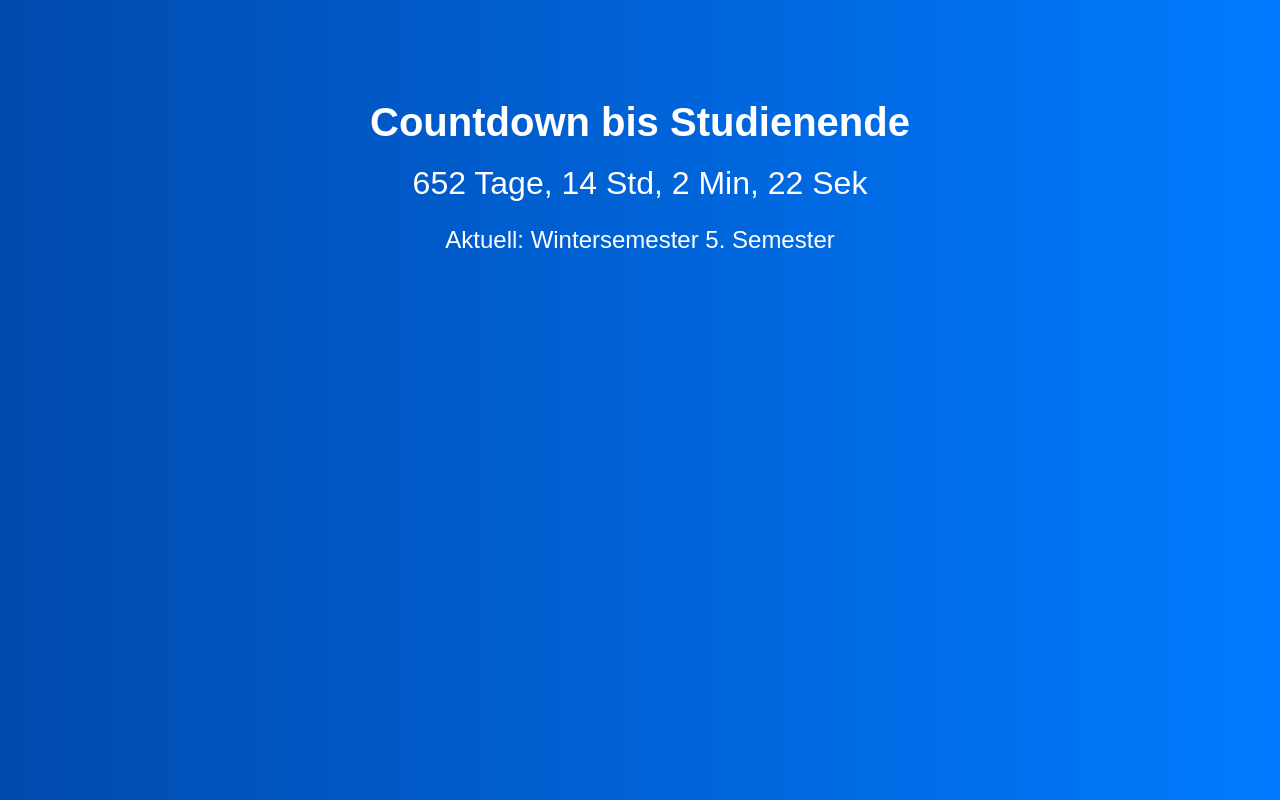
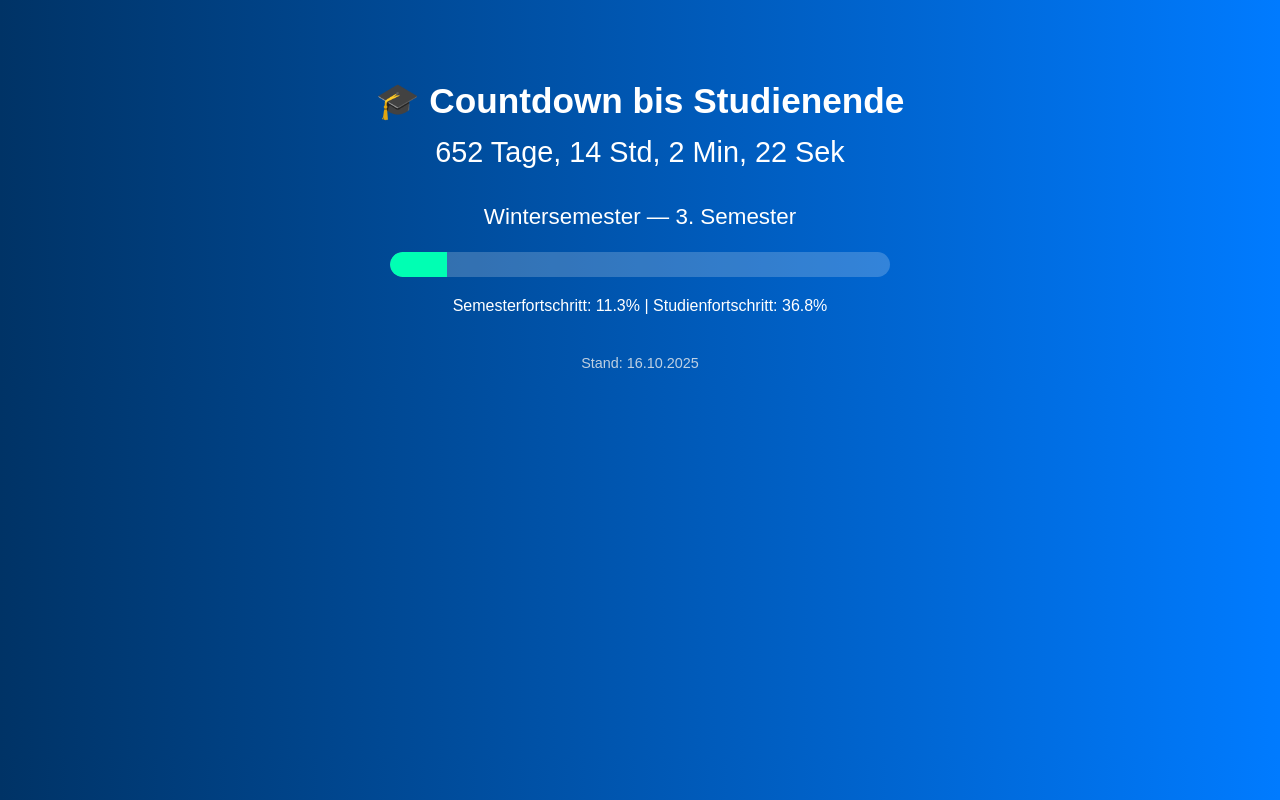
Before and after one commit to li-droid-cmyk/studium-countdown, a plain HTML site: page index.html in a window 1280 px wide. Drawn offline with Linux system fonts and the light colour scheme.

Commit message:
Update index.html

```diff
--- a/index.html
+++ b/index.html
@@ -2,54 +2,119 @@
 <html lang="de">
 <head>
   <meta charset="UTF-8">
-  <title>Studium Countdown</title>
+  <title>Mein Studium Countdown</title>
   <style>
     body {
       font-family: Arial, sans-serif;
       text-align: center;
-      background: linear-gradient(to right, #004aad, #007bff);
+      background: linear-gradient(to right, #003366, #007bff);
       color: white;
-      margin-top: 100px;
+      margin-top: 80px;
     }
-    h1 { font-size: 2.5em; margin-bottom: 0.5em; }
-    #timer { font-size: 2em; margin-top: 0.5em; }
-    #semester { font-size: 1.5em; margin-top: 1em; }
+    h1 { font-size: 2.2em; margin-bottom: 0.4em; }
+    #timer { font-size: 1.8em; margin-bottom: 1.2em; }
+    #semester { font-size: 1.4em; margin-bottom: 1em; }
+    #progress-container {
+      width: 80%;
+      max-width: 500px;
+      height: 25px;
+      background-color: #ffffff33;
+      margin: 20px auto;
+      border-radius: 20px;
+      overflow: hidden;
+    }
+    #progress-bar {
+      height: 100%;
+      width: 0%;
+      background-color: #00ffb3;
+      border-radius: 20px 0 0 20px;
+      transition: width 0.5s ease;
+    }
+    footer {
+      margin-top: 40px;
+      font-size: 0.9em;
+      color: #eee;
+      opacity: 0.8;
+    }
   </style>
 </head>
 <body>
-  <h1>Countdown bis Studienende</h1>
+  <h1>🎓 Countdown bis Studienende</h1>
   <div id="timer"></div>
   <div id="semester"></div>
 
+  <div id="progress-container">
+    <div id="progress-bar"></div>
+  </div>
+  <div id="progress-text"></div>
+
+  <footer>Stand: <span id="today"></span></footer>
+
   <script>
-    const startDate = new Date("2023-10-01");  // Studienbeginn
-    const endDate = new Date("2027-07-31");    // Studienende
-    const semesterLengthMonths = 6;            // 6 Monate pro Semester
+    // === Deine Studiendaten ===
+    const studyStart = new Date("2024-10-01");
+    const studyEnd   = new Date("2027-07-31");
+
+    // Semesterzeiten (fest definiert)
+    const semesters = [
+      { name: "Wintersemester", startMonth: 9, startDay: 1, endMonth: 1, endDay: 14 },
+      { name: "Sommersemester", startMonth: 2, startDay: 14, endMonth: 6, endDay: 31 }
+    ];
+
+    function getCurrentSemester(now) {
+      const year = now.getFullYear();
+      const winterStart = new Date(year, 9, 1);   // 1.10
+      const winterEnd   = new Date(year + 1, 1, 14); // 14.02
+      const summerStart = new Date(year, 2, 14);  // 14.03
+      const summerEnd   = new Date(year, 6, 31);  // 31.07
+
+      if (now >= winterStart && now <= winterEnd) return { name: "Wintersemester", start: winterStart, end: winterEnd };
+      if (now >= summerStart && now <= summerEnd) return { name: "Sommersemester", start: summerStart, end: summerEnd };
+
+      // falls zwischen den Semestern (Ferien)
+      if (now < summerStart) return { name: "Vorlesungsfreie Zeit (Feb–Mär)", start: winterEnd, end: summerStart };
+      return { name: "Vorlesungsfreie Zeit (Aug–Sep)", start: summerEnd, end: winterStart };
+    }
 
     function updateCountdown() {
       const now = new Date();
-      const diff = endDate - now;
+      const diff = studyEnd - now;
 
-      // Countdown
+      // Countdown berechnen
       const days = Math.floor(diff / (1000 * 60 * 60 * 24));
       const hours = Math.floor((diff / (1000 * 60 * 60)) % 24);
       const minutes = Math.floor((diff / (1000 * 60)) % 60);
       const seconds = Math.floor((diff / 1000) % 60);
+
       document.getElementById("timer").textContent =
         `${days} Tage, ${hours} Std, ${minutes} Min, ${seconds} Sek`;
 
-      // Semester-Berechnung
-      const monthsPassed = (now.getFullYear() - startDate.getFullYear()) * 12 +
-                           (now.getMonth() - startDate.getMonth());
-      const currentSemester = Math.floor(monthsPassed / semesterLengthMonths) + 1;
-      const semesterType = (now.getMonth() >= 9 || now.getMonth() <= 2)
-        ? "Wintersemester"
-        : "Sommersemester";
+      // Studienfortschritt
+      const totalDuration = studyEnd - studyStart;
+      const elapsed = now - studyStart;
+      const overallProgress = Math.min(Math.max(elapsed / totalDuration, 0), 1);
+
+      // Semesterberechnung
+      const monthsPassed = (now.getFullYear() - studyStart.getFullYear()) * 12 + (now.getMonth() - studyStart.getMonth());
+      const currentSemesterNumber = Math.floor(monthsPassed / 6) + 1;
+
+      // Aktuelles Semester bestimmen
+      const currentSem = getCurrentSemester(now);
+      const semProgress = Math.min(Math.max((now - currentSem.start) / (currentSem.end - currentSem.start), 0), 1);
+
+      // Ausgabe
       document.getElementById("semester").textContent =
-        `Aktuell: ${semesterType} ${currentSemester}. Semester`;
+        `${currentSem.name} — ${currentSemesterNumber}. Semester`;
 
+      const bar = document.getElementById("progress-bar");
+      const text = document.getElementById("progress-text");
+      bar.style.width = (semProgress * 100).toFixed(1) + "%";
+      text.textContent = `Semesterfortschritt: ${(semProgress * 100).toFixed(1)}% | Studienfortschritt: ${(overallProgress * 100).toFixed(1)}%`;
+
+      document.getElementById("today").textContent = now.toLocaleDateString("de-DE");
       requestAnimationFrame(updateCountdown);
     }
+
     updateCountdown();
   </script>
 </body>
```
